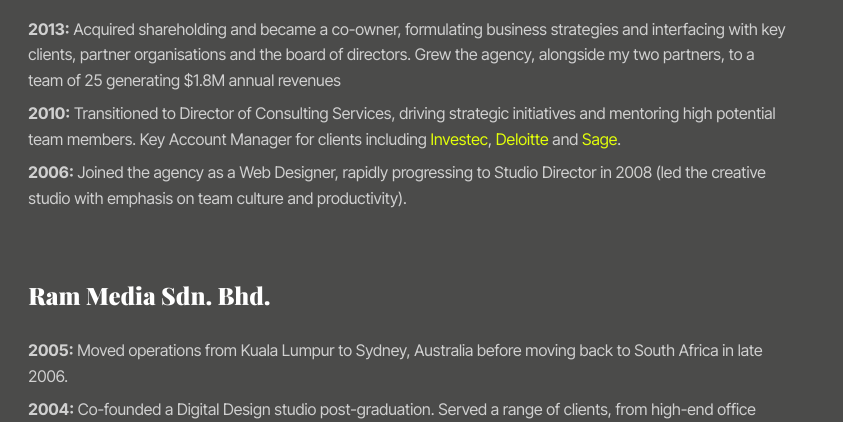
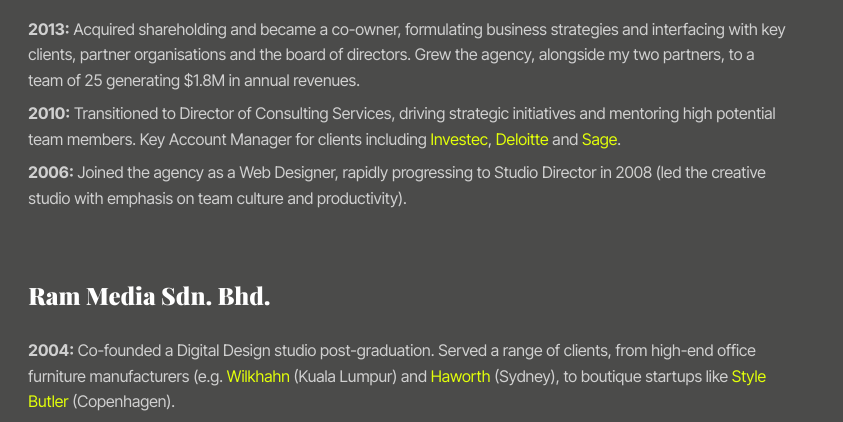
Before and after one commit to ramophalatse/ramo-loves-design, a plain HTML site: page index.html in a window 1280 px wide. Shown: the part 1600-2022 px from the top of the page, 437-1280 px from the left. Drawn offline with Linux system fonts and the light colour scheme.

Commit message:
Update index.html

```diff
--- a/index.html
+++ b/index.html
@@ -64,7 +64,7 @@ Hi, my name is Ramotse "Ramo" Phalatse. Over the past 18+ years I've relied on a
     <div class="experience-details">
 		<h3 class="bold">Tenaka</h3>
         <ul>
-            <li><strong>2013:</strong> Acquired shareholding and became a co-owner, formulating business strategies and interfacing with key clients, partner organisations and the board of directors. Grew the agency, alongside my two partners, to a team of 25 generating $1.8M annual revenues</li>
+            <li><strong>2013:</strong> Acquired shareholding and became a co-owner, formulating business strategies and interfacing with key clients, partner organisations and the board of directors. Grew the agency, alongside my two partners, to a team of 25 generating $1.8M in annual revenues.</li>
 			<li><strong>2010:</strong> Transitioned to Director of Consulting Services, driving strategic initiatives and mentoring high potential team members. Key Account Manager for clients including <a href="https://www.investec.com/en_za.html" target="_blank">Investec</a>, <a href="https://www.deloitte.com/za/en.html" target="_blank">Deloitte</a> and <a href="https://www.sage.com/en-za/" target="_blank">Sage</a>.</li>
 			<li><strong>2006:</strong> Joined the agency as a Web Designer, rapidly progressing to Studio Director in 2008 (led the creative studio with emphasis on team culture and productivity).</li>
         </ul>
@@ -81,7 +81,6 @@ Hi, my name is Ramotse "Ramo" Phalatse. Over the past 18+ years I've relied on a
     <div class="experience-details">
 		<h3 class="bold">Ram Media Sdn. Bhd.</h3>
         <ul>
-            <li><strong>2005:</strong> Moved operations from Kuala Lumpur to Sydney, Australia before moving back to South Africa in late 2006.</li>
 			<li><strong>2004:</strong> Co-founded a Digital Design studio post-graduation. Served a range of clients, from high-end office furniture manufacturers (e.g. <a href="https://www.wilkhahn.com/en/" target="_blank">Wilkhahn</a> (Kuala Lumpur) and <a href="https://www.haworth.com/eu/en.html" target="_blank">Haworth</a> (Sydney), to boutique startups like <a href="https://www.instagram.com/stylebutlerworld/" target="_blank">Style Butler</a> (Copenhagen).</li>
         </ul>
     </div>
```
